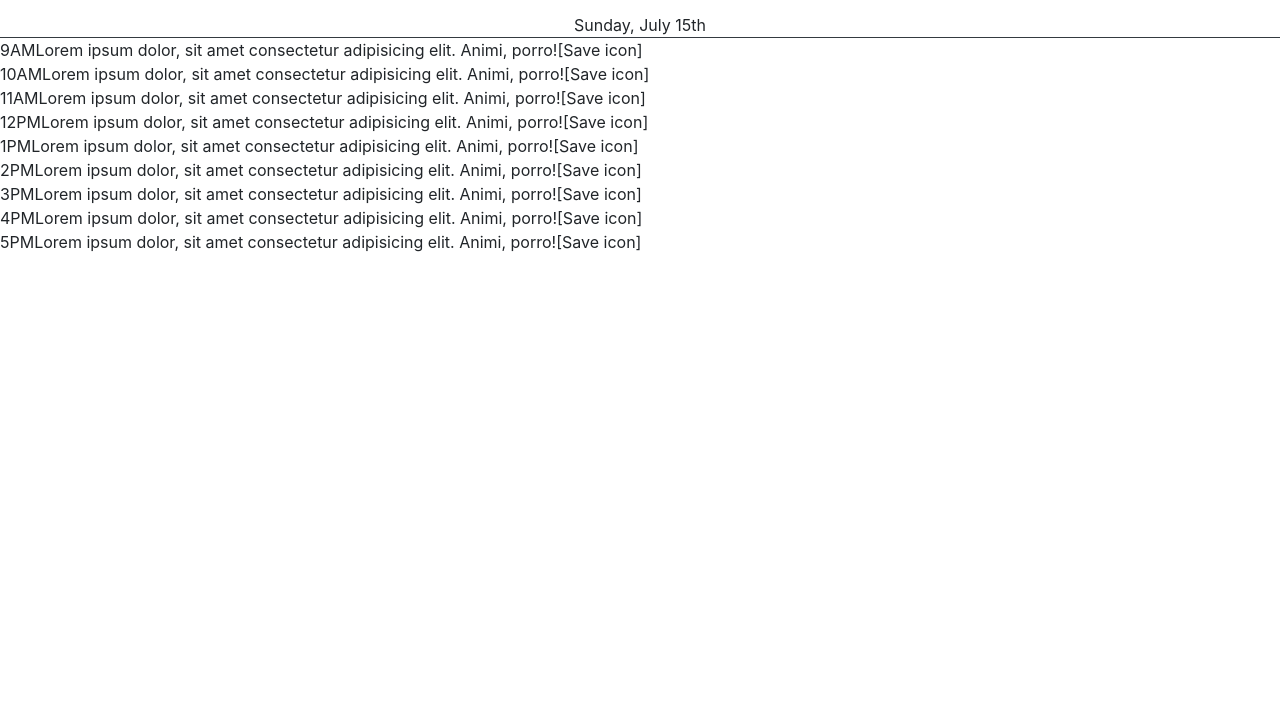
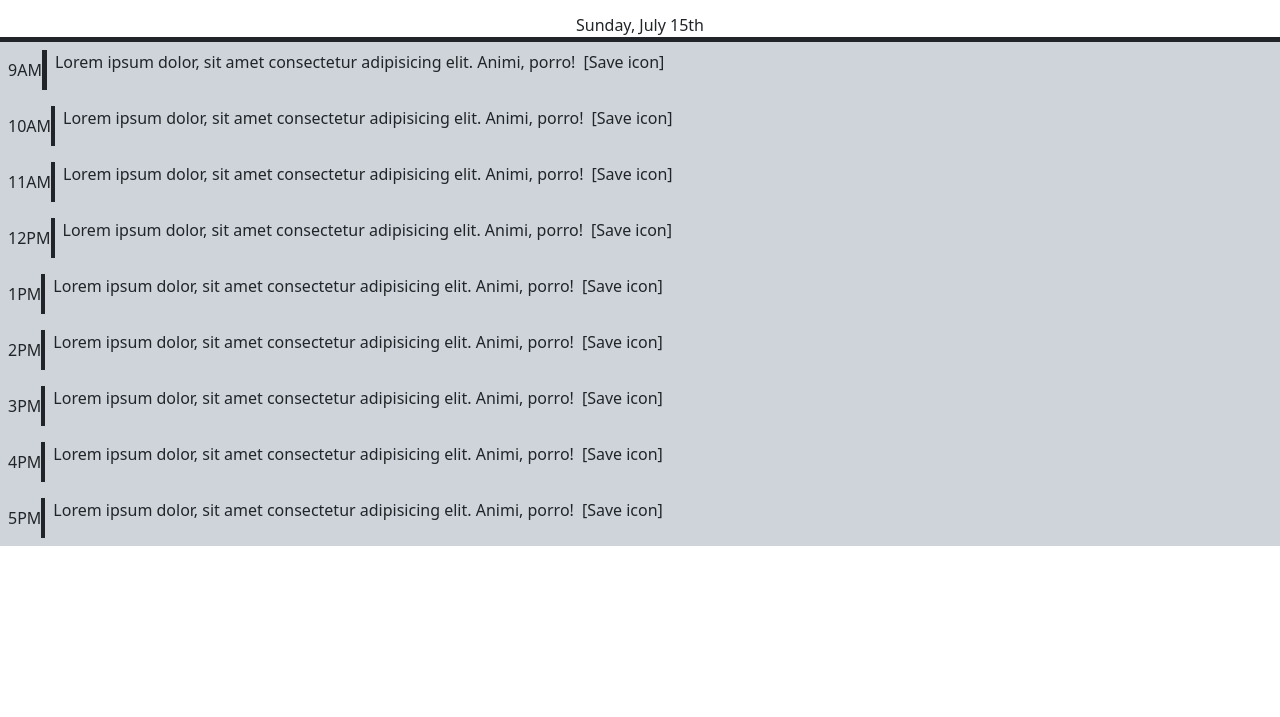
Before and after one commit to RodrJavi/day-planner, a plain HTML site: page index.html in a window 1280 px wide. Shown: the part 83-800 px from the top of the page. Drawn offline with nearby package versions, Linux system fonts and the light colour scheme.

Commit message:
Changed boostrap link to current version and started styling

```diff
--- a/index.html
+++ b/index.html
@@ -4,9 +4,9 @@
     <meta name="viewport" content="width=device-width, initial-scale=1.0" />
     <title>Day Planner</title>
     <link
+      href="https://cdn.jsdelivr.net/npm/bootstrap@5.3.0/dist/css/bootstrap.min.css"
       rel="stylesheet"
-      href="https://cdn.jsdelivr.net/npm/bootstrap@4.3.1/dist/css/bootstrap.min.css"
-      integrity="sha384-ggOyR0iXCbMQv3Xipma34MD+dH/1fQ784/j6cY/iJTQUOhcWr7x9JvoRxT2MZw1T"
+      integrity="sha384-9ndCyUaIbzAi2FUVXJi0CjmCapSmO7SnpJef0486qhLnuZ2cdeRhO02iuK6FUUVM"
       crossorigin="anonymous" />
     <link rel="stylesheet" href="./assets/styles.css" />
     <script src="https://cdn.jsdelivr.net/npm/dayjs@1/dayjs.min.js"></script>
@@ -24,41 +24,95 @@
       <script src="https://code.jquery.com/jquery-3.7.0.js"></script>
     </div>
     <ul class="list-unstyled">
-      <li>
-        <span>9AM</span>Lorem ipsum dolor, sit amet consectetur adipisicing
-        elit. Animi, porro!<span>[Save icon]</span>
+      <li class="d-flex h-auto p-2 bg-dark-subtle">
+        <span class="d-flex align-items-center border-end border-5 border-dark"
+          >9AM</span
+        >
+        <p class="px-2">
+          Lorem ipsum dolor, sit amet consectetur adipisicing elit. Animi,
+          porro!
+        </p>
+        <span>[Save icon]</span>
       </li>
-      <li>
-        <span>10AM</span>Lorem ipsum dolor, sit amet consectetur adipisicing
-        elit. Animi, porro!<span>[Save icon]</span>
+      <li class="d-flex h-auto p-2 bg-dark-subtle">
+        <span class="d-flex align-items-center border-end border-4 border-dark"
+          >10AM</span
+        >
+        <p class="px-2">
+          Lorem ipsum dolor, sit amet consectetur adipisicing elit. Animi,
+          porro!
+        </p>
+        <span>[Save icon]</span>
       </li>
-      <li>
-        <span>11AM</span>Lorem ipsum dolor, sit amet consectetur adipisicing
-        elit. Animi, porro!<span>[Save icon]</span>
+      <li class="d-flex h-auto p-2 bg-dark-subtle">
+        <span class="d-flex align-items-center border-end border-4 border-dark"
+          >11AM</span
+        >
+        <p class="px-2">
+          Lorem ipsum dolor, sit amet consectetur adipisicing elit. Animi,
+          porro!
+        </p>
+        <span>[Save icon]</span>
       </li>
-      <li>
-        <span>12PM</span>Lorem ipsum dolor, sit amet consectetur adipisicing
-        elit. Animi, porro!<span>[Save icon]</span>
+      <li class="d-flex h-auto p-2 bg-dark-subtle">
+        <span class="d-flex align-items-center border-end border-4 border-dark"
+          >12PM</span
+        >
+        <p class="px-2">
+          Lorem ipsum dolor, sit amet consectetur adipisicing elit. Animi,
+          porro!
+        </p>
+        <span>[Save icon]</span>
       </li>
-      <li>
-        <span>1PM</span>Lorem ipsum dolor, sit amet consectetur adipisicing
-        elit. Animi, porro!<span>[Save icon]</span>
+      <li class="d-flex h-auto p-2 bg-dark-subtle">
+        <span class="d-flex align-items-center border-end border-4 border-dark"
+          >1PM</span
+        >
+        <p class="px-2">
+          Lorem ipsum dolor, sit amet consectetur adipisicing elit. Animi,
+          porro!
+        </p>
+        <span>[Save icon]</span>
       </li>
-      <li>
-        <span>2PM</span>Lorem ipsum dolor, sit amet consectetur adipisicing
-        elit. Animi, porro!<span>[Save icon]</span>
+      <li class="d-flex h-auto p-2 bg-dark-subtle">
+        <span class="d-flex align-items-center border-end border-4 border-dark"
+          >2PM</span
+        >
+        <p class="px-2">
+          Lorem ipsum dolor, sit amet consectetur adipisicing elit. Animi,
+          porro!
+        </p>
+        <span>[Save icon]</span>
       </li>
-      <li>
-        <span>3PM</span>Lorem ipsum dolor, sit amet consectetur adipisicing
-        elit. Animi, porro!<span>[Save icon]</span>
+      <li class="d-flex h-auto p-2 bg-dark-subtle">
+        <span class="d-flex align-items-center border-end border-4 border-dark"
+          >3PM</span
+        >
+        <p class="px-2">
+          Lorem ipsum dolor, sit amet consectetur adipisicing elit. Animi,
+          porro!
+        </p>
+        <span>[Save icon]</span>
       </li>
-      <li>
-        <span>4PM</span>Lorem ipsum dolor, sit amet consectetur adipisicing
-        elit. Animi, porro!<span>[Save icon]</span>
+      <li class="d-flex h-auto p-2 bg-dark-subtle">
+        <span class="d-flex align-items-center border-end border-4 border-dark"
+          >4PM</span
+        >
+        <p class="px-2">
+          Lorem ipsum dolor, sit amet consectetur adipisicing elit. Animi,
+          porro!
+        </p>
+        <span>[Save icon]</span>
       </li>
-      <li>
-        <span>5PM</span>Lorem ipsum dolor, sit amet consectetur adipisicing
-        elit. Animi, porro!<span>[Save icon]</span>
+      <li class="d-flex h-auto p-2 bg-dark-subtle">
+        <span class="d-flex align-items-center border-end border-4 border-dark"
+          >5PM</span
+        >
+        <p class="px-2">
+          Lorem ipsum dolor, sit amet consectetur adipisicing elit. Animi,
+          porro!
+        </p>
+        <span>[Save icon]</span>
       </li>
     </ul>
     <script
```
